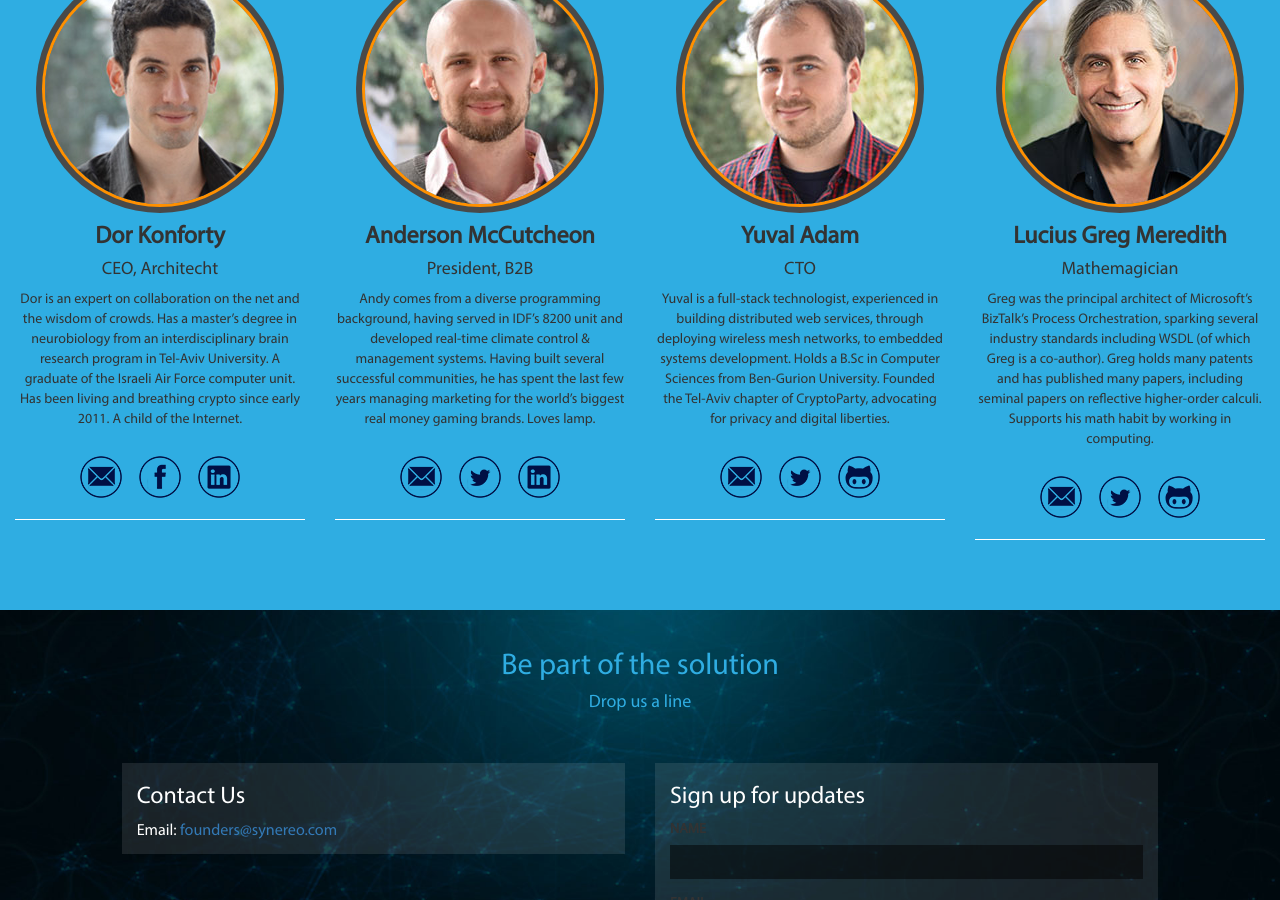
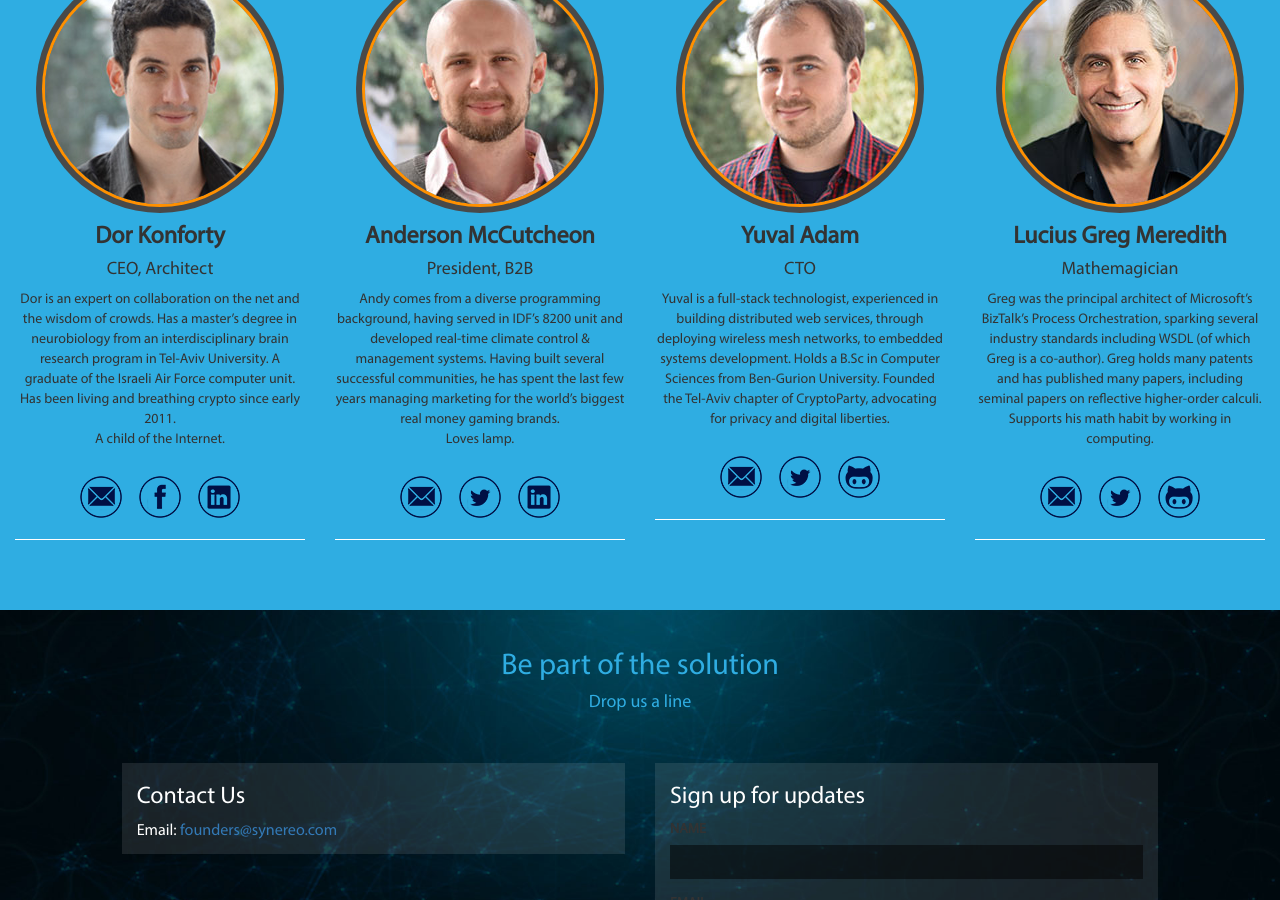
Before and after one commit to synereo/synereo.github.io, a Jekyll site: the page built from index.html, in a window 1280 px wide and 900 px high, scrolled down 3262 px. Built offline with Jekyll 4.4.1, drawn with Linux system fonts in a browser that asks for light colours; nearby versions of some CDN libraries.

Commit message:
Some team cleanups

```diff
--- a/_layouts/home.html
+++ b/_layouts/home.html
@@ -118,8 +118,8 @@
           <div class="col-md-3 team-member">
             <img src="/img/team/dor.jpg">
             <h3>Dor Konforty</h3>
-            <h4>CEO, Architecht</h4>
-            <p>Dor is an expert on collaboration on the net and the wisdom of crowds. Has a master’s degree in neurobiology from an interdisciplinary brain research program in Tel-Aviv University. A graduate of the Israeli Air Force computer unit. Has been living and breathing crypto since early 2011. A child of the Internet.</p>
+            <h4>CEO, Architect</h4>
+            <p>Dor is an expert on collaboration on the net and the wisdom of crowds. Has a master’s degree in neurobiology from an interdisciplinary brain research program in Tel-Aviv University. A graduate of the Israeli Air Force computer unit. Has been living and breathing crypto since early 2011.<br/> A child of the Internet.</p>
             <div class="social">
               <a class="email" href="mailto:dor@synereo.com"></a>
               <a class="facebook" href="https://www.facebook.com/elokane"></a>
@@ -130,7 +130,7 @@
             <img src="/img/team/andy.jpg">
             <h3>Anderson McCutcheon</h3>
             <h4>President, B2B</h4>
-            <p>Andy comes from a diverse programming background, having served in IDF’s 8200 unit and developed real-time climate control &amp; management systems. Having built several successful communities, he has spent the last few years managing marketing for the world’s biggest real money gaming brands. Loves lamp.</p>
+            <p>Andy comes from a diverse programming background, having served in IDF’s 8200 unit and developed real-time climate control &amp; management systems. Having built several successful communities, he has spent the last few years managing marketing for the world’s biggest real money gaming brands.<br/> Loves lamp.</p>
             <div class="social">
               <a class="email" href="mailto:andy@synereo.com"></a>
               <a class="twitter" href="http://www.twitter.com/terranozergus"></a>
```
